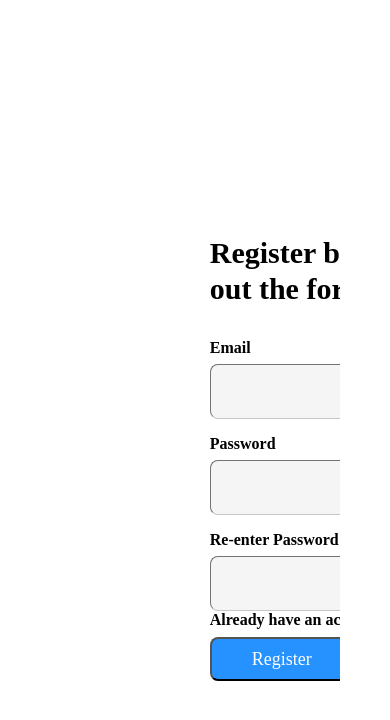
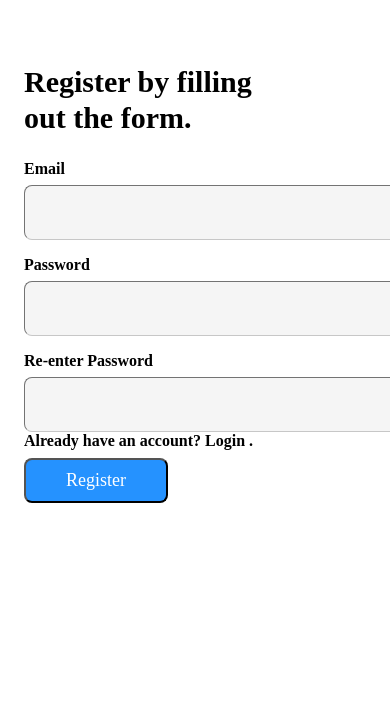
Before and after one commit to KristianApostolov/Nuxt-Node-Auth, a Nuxt app in the folder frontend/: page /register in a window 390 px wide. Shown: the top 720 px of the page. Built offline with nearby package versions, Linux system fonts and the light colour scheme.

Commit message:
Media queries for mobile responsiveness

```diff
--- a/frontend/components/Auth/GradientBackground.vue
+++ b/frontend/components/Auth/GradientBackground.vue
@@ -7,14 +7,14 @@
 </template>
 <style scoped>
 #backgroundWrapper {
-  @apply flex absolute overflow-hidden w-1/2 h-full -z-10;
+  @apply flex relative lg:absolute overflow-hidden w-screen lg:w-1/2 h-[40%] min-h-[180px] lg:h-full -z-10;
 }
 
 #backgroundTextWrapper {
-  @apply m-auto h-full w-full flex items-center;
+  @apply m-auto h-full w-full flex items-center justify-center lg:justify-start text-center lg:text-start;
 }
 
 #backgroundText {
-  @apply w-[251px] font-Inter font-semibold text-3xl text-white mx-36 mb-80;
+  @apply w-[251px] font-Inter font-semibold text-3xl text-white lg:mx-36 lg:mb-80;
 }
 </style>
--- a/frontend/components/Dashboard/PasswordForm.vue
+++ b/frontend/components/Dashboard/PasswordForm.vue
@@ -43,6 +43,6 @@ const field_type: string = "password";
 </template>
 <style scoped>
 #formWrapper {
-  @apply inline-flex flex-col mx-3;
+  @apply flex flex-col items-center md:items-start mx-3;
 }
 </style>
--- a/frontend/pages/index.vue
+++ b/frontend/pages/index.vue
@@ -25,7 +25,7 @@ emit("authentication");
 }
 
 #formWrapper {
-  @apply flex flex-col items-center justify-center md:!flex-row md:items-start h-5/6 w-screen mt-20;
+  @apply flex flex-col items-center justify-center md:!flex-row md:items-start h-5/6 w-screen mt-20 space-y-6 py-4;
 }
 
 #helperText {
--- a/frontend/pages/login.vue
+++ b/frontend/pages/login.vue
@@ -46,19 +46,19 @@ const submit = () =>
 </template>
 <style scoped>
 #pageWrapper {
-  @apply inline-flex flex-row w-screen h-screen overflow-hidden box-border;
+  @apply inline-flex flex-row box-border w-screen h-screen overflow-hidden;
 }
 
 #formWrapper {
-  @apply h-[90%] w-[98%] overflow-hidden box-border;
+  @apply h-screen lg:h-[90%] w-[100%] overflow-hidden flex flex-col-reverse lg:flex-row;
 }
 
 #formInputWrapper {
-  @apply h-full w-1/2 left-[calc(50%-50px)] -skew-x-[5deg] z-50 bg-white absolute flex items-center overflow-hidden;
+  @apply h-auto lg:h-full w-screen lg:w-1/2 lg:left-[calc(50%-50px)] lg:-skew-x-[5deg] z-[5000] bg-white lg:absolute flex lg:items-center overflow-x-hidden;
 }
 
 #formInputContentWrapper {
-  @apply skew-x-[5deg] ml-[25%];
+  @apply lg:skew-x-[5deg] lg:ml-[25%];
 }
 
 #formInputHeader {
--- a/frontend/pages/register.vue
+++ b/frontend/pages/register.vue
@@ -37,11 +37,11 @@ function submit() {
 
 <template>
   <div id="pageWrapper">
-    <div id="pageContentWrapper">
+    <div id="formWrapper">
       <AuthGradientBackground />
-      <div id="pageFormWrapper">
-        <div id="pageFromContentWrapper">
-          <h1 id="pageFromHeaderWrapper">
+      <div id="formInputWrapper">
+        <div id="formInputContentWrapper">
+          <h1 id="formInputHeader">
             <br />
             Register by filling out the form.
           </h1>
@@ -59,22 +59,22 @@ function submit() {
 </template>
 <style scoped>
 #pageWrapper {
-  @apply inline-flex flex-row w-screen h-screen overflow-hidden box-border;
+  @apply inline-flex flex-row box-border w-screen h-screen overflow-hidden;
 }
 
-#pageContentWrapper {
-  @apply h-[90%] w-[98%] overflow-hidden box-border;
+#formWrapper {
+  @apply h-screen lg:h-[90%] w-[100%] overflow-x-hidden flex flex-col-reverse lg:flex-row;
 }
 
-#pageFormWrapper {
-  @apply h-full w-1/2 left-[calc(50%-50px)] -skew-x-[5deg] z-50 bg-white absolute flex items-center overflow-hidden;
+#formInputWrapper {
+  @apply h-full  lg:h-full w-screen lg:w-1/2 lg:left-[calc(50%-50px)] lg:-skew-x-[5deg] z-50 bg-white lg:absolute flex lg:items-center overflow-hidden;
 }
 
-#pageFromContentWrapper {
-  @apply skew-x-[5deg] ml-[25%];
+#formInputContentWrapper {
+  @apply lg:skew-x-[5deg] lg:ml-[25%];
 }
 
-#pageFromHeaderWrapper {
-  @apply mx-4 mb-4 font-Inter font-semibold text-3xl w-[250px];
+#formInputHeader {
+  @apply mx-4 mb-2 md:mb-8 font-Inter font-semibold text-3xl w-[250px];
 }
 </style>
```
